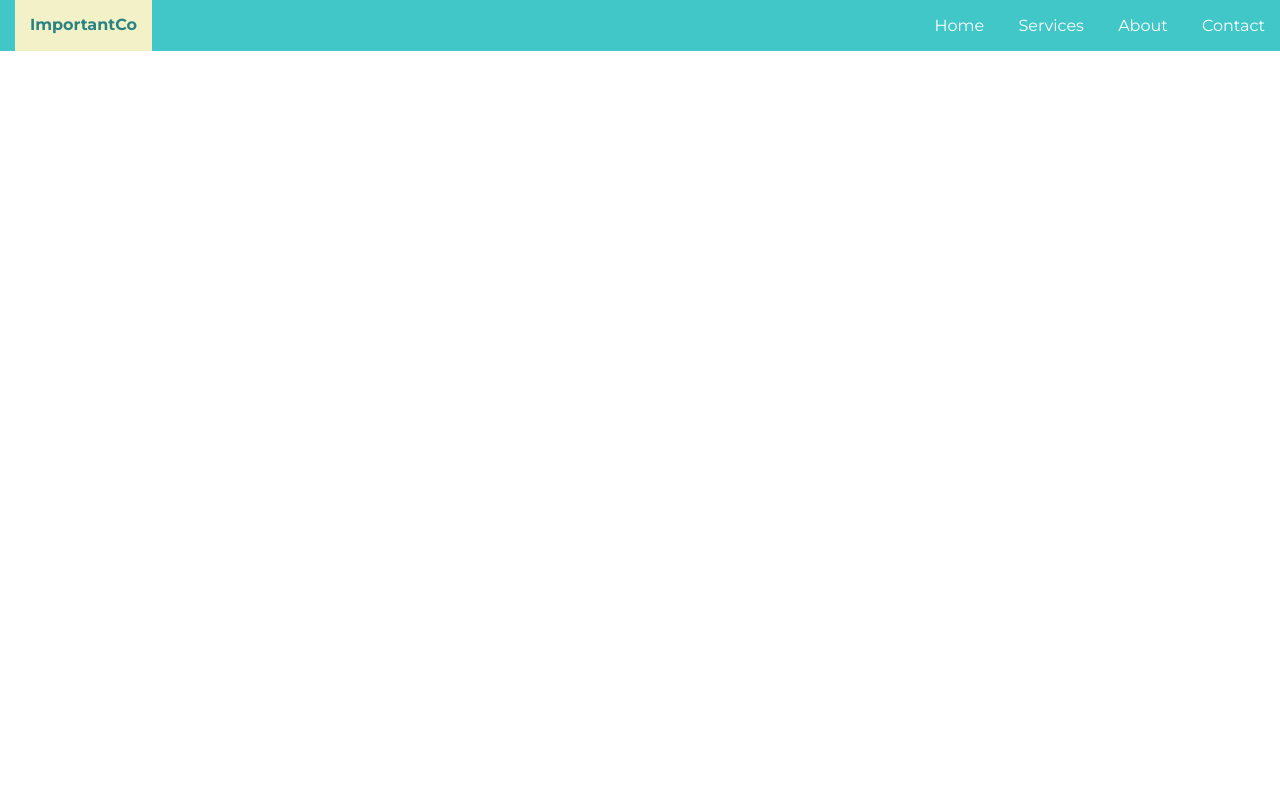
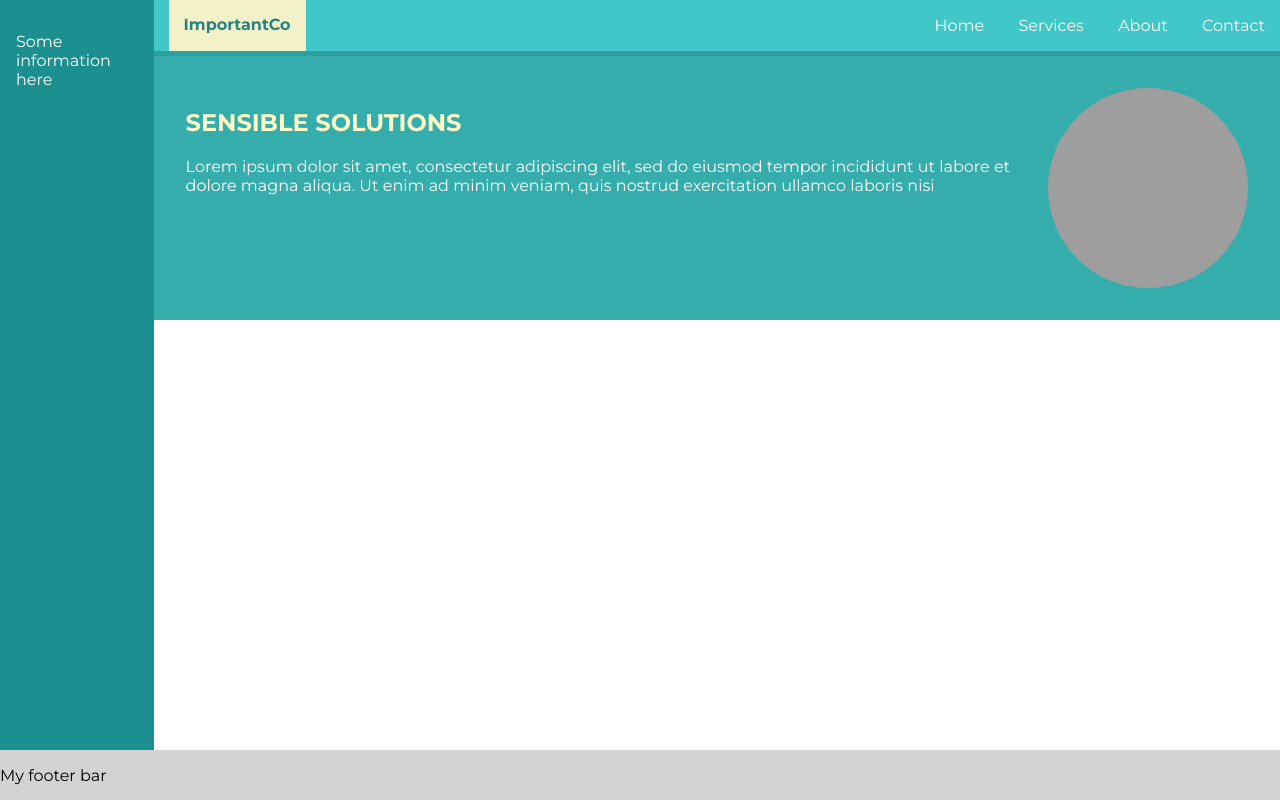
Before and after one commit to ChrisIngoe/css-grid, a website: page index.html in a window 1280 px wide. Drawn offline with Linux system fonts and the light colour scheme; grey boxes are pictures that could not be loaded.

Commit message:
Add sidebar and footer

```diff
--- a/css/main.css
+++ b/css/main.css
@@ -1,8 +1,18 @@
 @import url('https://fonts.googleapis.com/css?family=Montserrat:400,700');
 
+body,
+html {
+  height: 100%;
+}
 body {
   margin: 0;
   font-family: 'Montserrat', sans-serif;
+  display: grid;
+  grid-template-rows: auto 50px;
+  grid-template-columns: 12% auto;
+  grid-template-areas:
+    'sidebar right'
+    'footer footer';
 }
 a {
   text-decoration: none;
@@ -18,6 +28,7 @@ ul li a {
   color: #fff;
   padding: 15px;
 }
+
 #logo {
   padding: 15px;
   margin-left: 15px;
@@ -29,6 +40,55 @@ ul li a {
 }
 header {
   background-color: #41c7c7;
+
   display: grid;
-  grid-template-columns: fit-content(20%) auto;
+  grid-template-columns: [logo-start] fit-content(20%) [nav-start] auto [nav-end];
 }
+
+section#hero {
+  background-color: #36adad;
+  padding: 2em;
+  border-top: 5px solid #2ea0a0;
+
+  display: grid;
+  grid-template-columns: repeat(2, auto);
+}
+
+#content h1 {
+  text-transform: uppercase;
+  color: #fffbc5;
+}
+
+#content p {
+  color: #fff;
+}
+
+img {
+  max-width: 100%;
+  background-size: cover;
+  margin: 0 auto;
+}
+
+#mountain {
+  border-radius: 50%;
+  width: 200px;
+  height: 200px;
+}
+
+.sidebar {
+  grid-area: sidebar;
+  background: #1c9090;
+  color: #fff;
+  padding: 1em;
+}
+
+.main {
+  grid-area: right;
+  grid-template-rows: 51px fit-content(30%);
+  display: grid;
+}
+
+footer {
+  grid-area: footer;
+  background: lightgray;
+}
--- a/index.html
+++ b/index.html
@@ -4,12 +4,17 @@
     <meta charset="UTF-8" />
     <meta name="viewport" content="width=device-width, initial-scale=1.0" />
     <meta http-equiv="X-UA-Compatible" content="ie=edge" />
-    <title>Document</title>
+    <title>CSS Grid Demo</title>
     <link rel="stylesheet" href="css/main.css" />
   </head>
   <body>
+    <div class="sidebar">
+      <p>Some information here</p>
+    </div>
+    <div class="main">
       <header>
         <a href="#" id="logo">ImportantCo</a>
+
         <nav>
           <ul>
             <li><a href="#">Home</a></li>
@@ -19,5 +24,20 @@
           </ul>
         </nav>
       </header>
+
+      <section id="hero">
+        <div id="content">
+          <h1>Sensible Solutions</h1>
+          <p>
+            Lorem ipsum dolor sit amet, consectetur adipiscing elit, sed do eiusmod tempor incididunt ut labore et dolore magna aliqua. Ut enim ad minim veniam,
+            quis nostrud exercitation ullamco laboris nisi
+          </p>
+        </div>
+        <img src="images/mountain.jpg" id="mountain" />
+      </section>
+    </div>
+    <footer>
+      <p>My footer bar</p>
+    </footer>
   </body>
 </html>
```
Also changed, not shown: 1 other file. Lines whose indentation alone changed are shown as unchanged.
